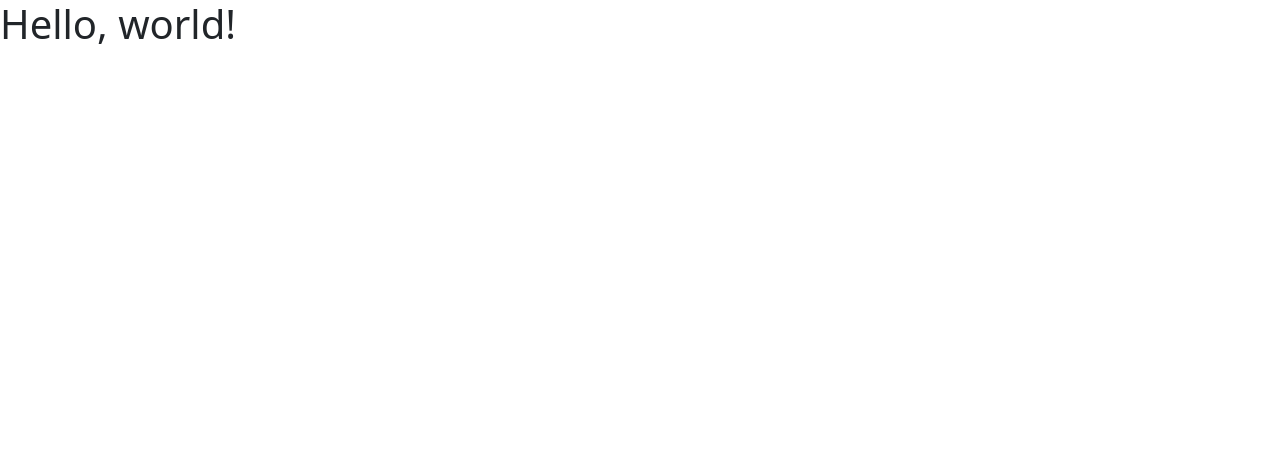
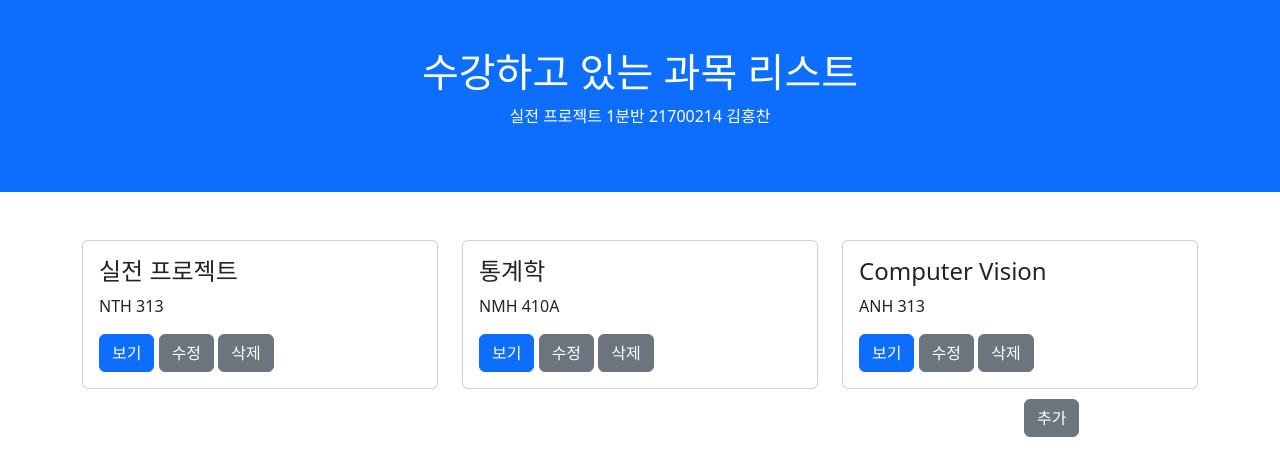
Before and after one commit to HongKing896/Practical_Project_02_Final, a plain HTML site: page src/index.html in a window 1280 px wide. Drawn offline with nearby package versions, Linux system fonts and the light colour scheme.

Commit message:
부트스랩 적용 및 홈페이지,추가페이지 구현

```diff
--- a/src/index.html
+++ b/src/index.html
@@ -5,10 +5,65 @@
     <meta name="viewport" content="width=device-width, initial-scale=1.0">
     <title>index</title>
     <link href="https://cdn.jsdelivr.net/npm/bootstrap@5.3.1/dist/css/bootstrap.min.css" rel="stylesheet" integrity="sha384-4bw+/aepP/YC94hEpVNVgiZdgIC5+VKNBQNGCHeKRQN+PtmoHDEXuppvnDJzQIu9" crossorigin="anonymous">
-    <link href="mystyle.css" rel="stylesheet">
+    <link href="my.css" rel="stylesheet">
 </head>
 <body>
-    <h1>Hello, world!</h1>
-    <script src="https://cdn.jsdelivr.net/npm/bootstrap@5.3.1/dist/js/bootstrap.bundle.min.js" integrity="sha384-HwwvtgBNo3bZJJLYd8oVXjrBZt8cqVSpeBNS5n7C8IVInixGAoxmnlMuBnhbgrkm" crossorigin="anonymous"></script>
+    <div class="container-fluid p-5 bg-primary text-white text-center">
+        <h1>수강하고 있는 과목 리스트</h1>
+        <p>실전 프로젝트 1분반 21700214 김홍찬</p>
+    </div>
+      <div class="container mt-5">
+        <div class="row">
+          <div class="col-sm-4">
+            <div class="card">
+                <div class="card-body">
+                    <h4 class="card-title">실전 프로젝트</h4>
+                    <p class="card-text">NTH 313</p>
+                    <a href="view.html" class="btn btn-primary">보기</a>
+                    <button type="button" class="btn btn-secondary text-white text-center" onclick="updateButtonClicked()" >수정</button>
+                    <button type="button" class="btn btn-secondary text-white text-center" onclick= "deleteButtonClicked()" >삭제</button>
+                </div>
+              </div>
+          </div>
+          <div class="col-sm-4">
+            <div class="card">
+                <div class="card-body">
+                  <h4 class="card-title">통계학</h4>
+                  <p class="card-text">NMH 410A</p>
+                  <a href="view.html" class="btn btn-primary">보기</a>
+                  <button type="button" class="btn btn-secondary text-white text-center" onclick="updateButtonClicked()" >수정</button>
+                  <button type="button" class="btn btn-secondary text-white text-center" onclick= "deleteButtonClicked()" >삭제</button>
+                </div>
+              </div>
+          </div>
+          <div class="col-sm-4">
+            <div class="card">
+                <div class="card-body">
+                  <h4 class="card-title">Computer Vision</h4>
+                  <p class="card-text">ANH 313</p>
+                  <a href="view.html" class="btn btn-primary">보기</a>
+                  <button type="button" class="btn btn-secondary text-white text-center" onclick="updateButtonClicked()" >수정</button>
+                  <button type="button" class="btn btn-secondary text-white text-center" onclick= "deleteButtonClicked()" >삭제</button>
+                </div>
+              </div>
+          </div>
+        </div>
+      </div>
+      <div class="button_bar">
+        <button type="button" class="btn btn-secondary text-white text-center" onclick="addButtonClicked()" >추가</button>
+    </div>
 </body>
+<script src="https://cdn.jsdelivr.net/npm/bootstrap@5.3.1/dist/js/bootstrap.bundle.min.js" integrity="sha384-HwwvtgBNo3bZJJLYd8oVXjrBZt8cqVSpeBNS5n7C8IVInixGAoxmnlMuBnhbgrkm" crossorigin="anonymous"></script>
+<script>
+    function deleteButtonClicked (){
+        alert("삭제되었습니다.");
+    }
+
+    function updateButtonClicked(){
+        location.href = "edit.html";
+    }
+    function addButtonClicked(){
+        location.href = "add.html";
+    }
+</script>
 </html>
--- /dev/null
+++ b/src/my.css
@@ -0,0 +1,6 @@
+
+
+.button_bar {
+    padding-top: 10px;
+    padding-left: 80%;
+}
```
Also changed, not shown: src/add.html (+3 -1 lines), src/edit.html (+3 -1 lines), src/view.html (+20 -2 lines), src/mystyle.css (deleted).
